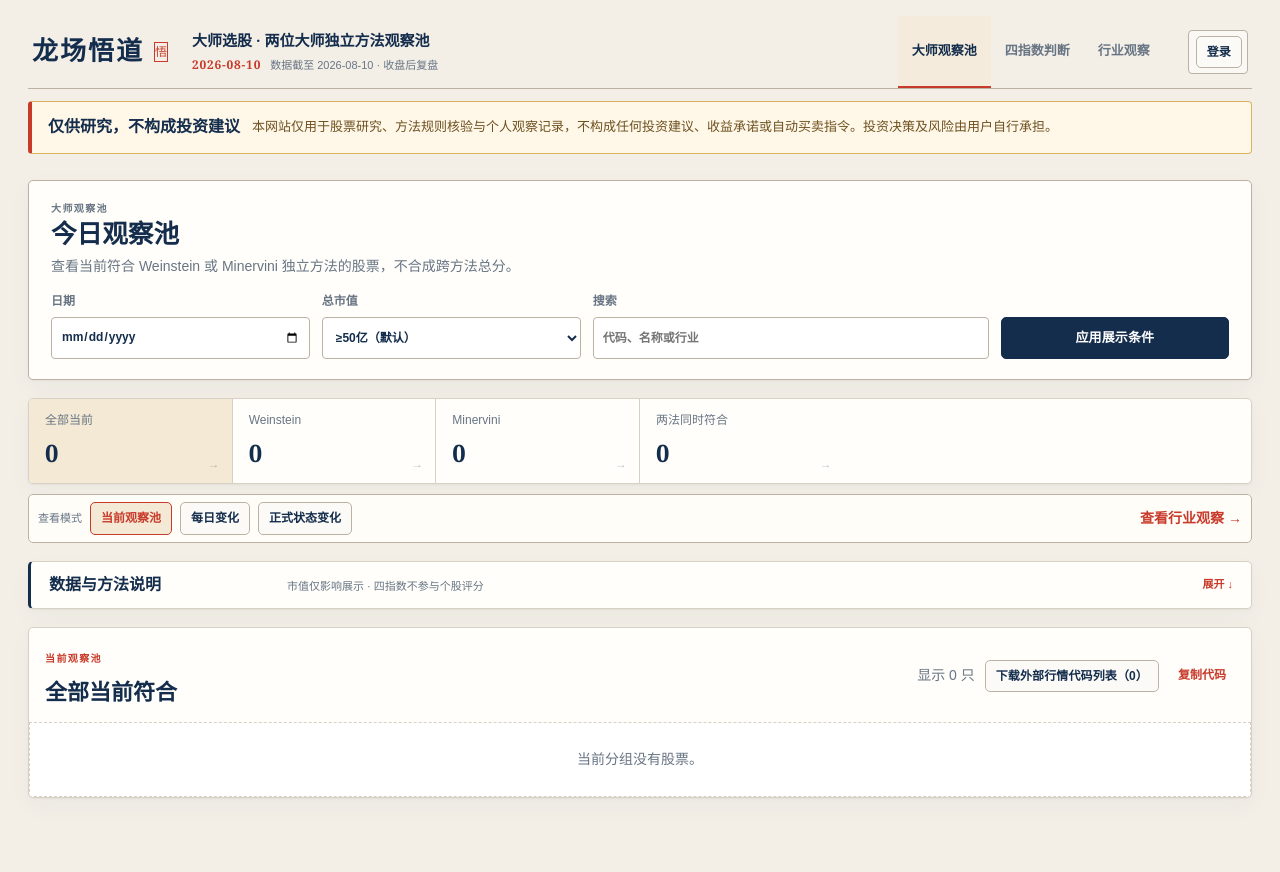
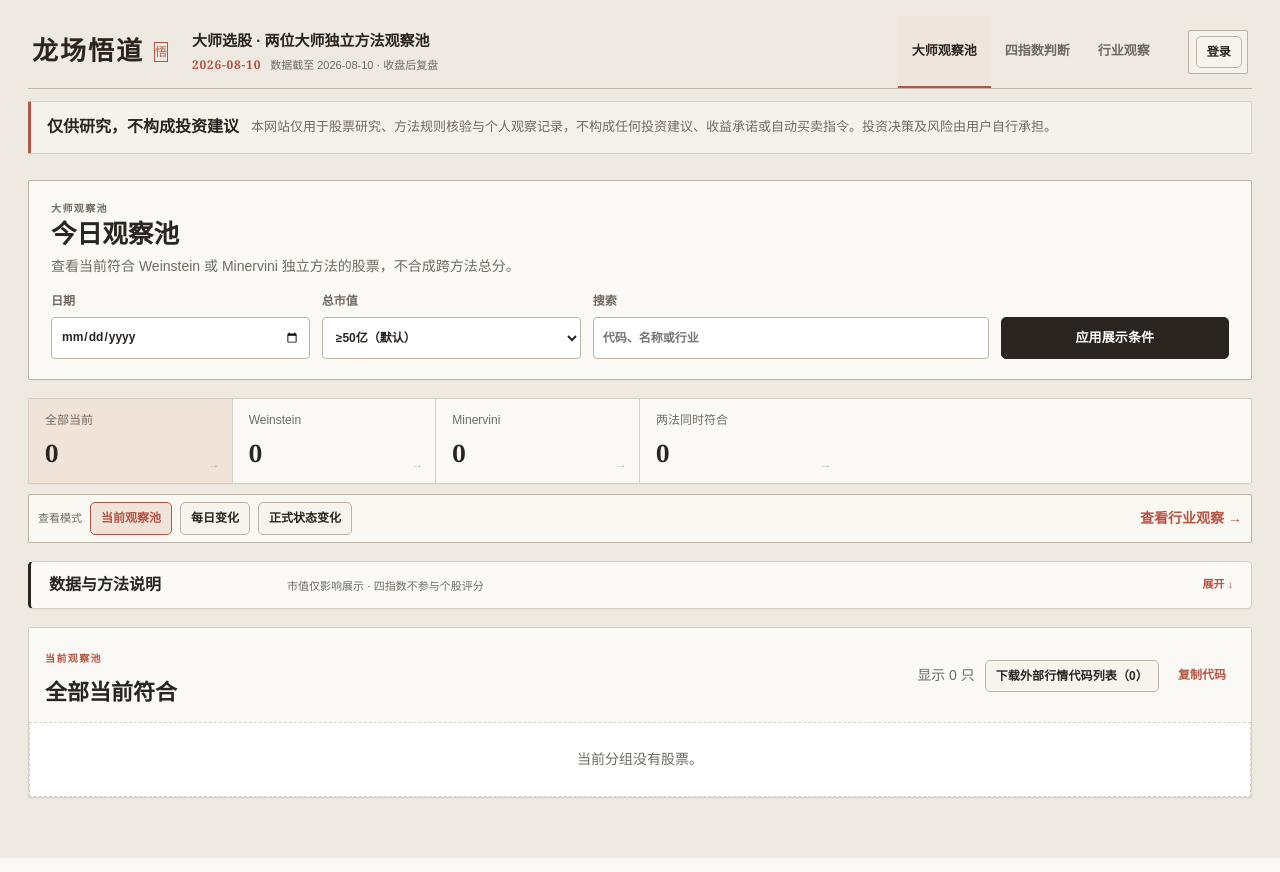
Before and after one commit to fujianbo1984/master-stock-selector, a FastAPI app: page /a/daily in a window 1280 px wide. Run offline with FastAPI, Linux system fonts and the light colour scheme; data that the repository does not hold is empty; parts of the project's set-up code (start-up, migrations or seed data) failed here and were passed over.

Commit message:
Refine site visual alignment

```diff
--- a/src/master_stock_selector/web/static/app.css
+++ b/src/master_stock_selector/web/static/app.css
@@ -1,22 +1,22 @@
 :root {
-  --paper: #f3efe7;
-  --panel: #fbfaf7;
-  --text: #142d4c;
-  --muted: #687584;
-  --line: #d8d0c3;
-  --line-strong: #bcb2a3;
-  --accent: #c83b2b;
-  --accent-soft: #f4e9d4;
-  --success: #187c59;
-  --success-soft: #e8f5ef;
-  --warning: #a56b00;
-  --warning-soft: #fff7e7;
-  --danger: #a73737;
-  --danger-soft: #fbecec;
-  --panel-soft: #f7f4ee;
-  --panel-strong: #fffefa;
-  --shadow-sm: 0 1px 2px rgba(20, 45, 76, .05), 0 8px 24px rgba(20, 45, 76, .035);
-  --shadow-md: 0 12px 32px rgba(20, 45, 76, .07);
+  --paper: #eee9e1;
+  --panel: #f7f3ed;
+  --text: #2a2521;
+  --muted: #716a63;
+  --line: #d7cfc5;
+  --line-strong: #bdb3a7;
+  --accent: #b55443;
+  --accent-soft: #f0e3d9;
+  --success: #34775a;
+  --success-soft: #e8f1eb;
+  --warning: #956d27;
+  --warning-soft: #f5ede0;
+  --danger: #9a473f;
+  --danger-soft: #f5e8e5;
+  --panel-soft: #f3eee7;
+  --panel-strong: #fbf9f5;
+  --shadow-sm: 0 1px 2px rgba(55, 43, 33, .035);
+  --shadow-md: 0 8px 24px rgba(55, 43, 33, .055);
 }
 
 * { box-sizing: border-box; }
@@ -25,6 +25,9 @@
 html { color-scheme: light; }
 
 body {
+  display: flex;
+  min-height: 100vh;
+  flex-direction: column;
   margin: 0;
   color: var(--text);
   background: var(--paper);
@@ -60,7 +63,7 @@ th[role="button"]:focus-visible {
 }
 .skip-link:focus { top: 12px; }
 
-.shell { width: 100%; max-width: 1600px; min-height: 100vh; margin: 0 auto; padding: 16px 28px 56px; }
+.shell { width: 100%; max-width: 1600px; flex: 1 0 auto; margin: 0 auto; padding: 16px 28px 42px; }
 
 .research-header {
   display: grid;
@@ -123,7 +126,7 @@ th[role="button"]:focus-visible {
   min-height: 42px;
   padding: 5px 5px 5px 7px;
   border: 1px solid var(--line-strong);
-  border-radius: 4px;
+  border-radius: 2px;
   background: color-mix(in srgb, var(--panel) 82%, var(--paper));
   white-space: nowrap;
 }
@@ -153,11 +156,11 @@ th[role="button"]:focus-visible {
 .investment-notice-prominent {
   margin: 12px 0;
   padding: 13px 16px;
-  border: 1px solid #d9b35e;
-  border-left: 4px solid var(--accent);
-  border-radius: 4px;
-  background: var(--warning-soft);
-  color: #6d5120;
+  border: 1px solid var(--line);
+  border-left: 3px solid var(--accent);
+  border-radius: 2px;
+  background: color-mix(in srgb, var(--panel) 82%, var(--paper));
+  color: var(--muted);
 }
 .investment-notice-prominent strong {
   flex: 0 0 auto;
@@ -204,7 +207,7 @@ th[role="button"]:focus-visible {
 
 .research-main { padding-top: 14px; }
 .section { margin: 0 0 18px; }
-.panel { padding: 18px 20px; border: 1px solid var(--line); border-radius: 5px; background: var(--panel-strong); box-shadow: var(--shadow-sm); }
+.panel { padding: 18px 20px; border: 1px solid var(--line); border-radius: 2px; background: var(--panel-strong); box-shadow: var(--shadow-sm); }
 .section-heading { display: flex; justify-content: space-between; gap: 18px; align-items: center; margin-bottom: 12px; }
 .section-heading h2, .section-heading h3 { margin: 2px 0 0; font-family: "Songti SC", "STSong", serif; }
 .section-heading h2 { font-size: 22px; }
@@ -219,7 +222,7 @@ th[role="button"]:focus-visible {
   align-items: center;
   padding: 20px 22px;
   border: 1px solid var(--line-strong);
-  border-radius: 5px;
+  border-radius: 2px;
   background: var(--panel-strong);
   box-shadow: var(--shadow-sm);
 }
@@ -352,9 +355,9 @@ textarea { resize: vertical; }
   overflow-x: auto;
   padding: 9px 10px;
   border: 1px solid var(--line-strong);
-  border-radius: 5px;
+  border-radius: 2px;
   background: color-mix(in srgb, var(--panel-strong) 92%, var(--paper));
-  box-shadow: 0 8px 18px rgba(20, 45, 76, 0.05);
+  box-shadow: var(--shadow-sm);
 }
 .daily-jumpbar > span,
 .daily-jumpbar button,
@@ -432,7 +435,7 @@ textarea { resize: vertical; }
 .index-stage-grid { grid-template-columns: repeat(4, minmax(0, 1fr)); }
 .index-detail-grid { grid-template-columns: repeat(2, minmax(0, 1fr)); }
 .method-evidence-grid { grid-template-columns: repeat(2, minmax(0, 1fr)); }
-.index-stage-card { display: grid; gap: 9px; padding: 18px; border: 1px solid var(--line); border-radius: 5px; background: var(--panel-strong); box-shadow: var(--shadow-sm); }
+.index-stage-card { display: grid; gap: 9px; padding: 18px; border: 1px solid var(--line); border-radius: 2px; background: var(--panel-strong); box-shadow: var(--shadow-sm); }
 .index-stage-card strong { font-size: 17px; }
 .index-stage-card small { color: var(--muted); }
 .index-method-result { display: flex; flex-wrap: wrap; align-items: center; justify-content: space-between; gap: 6px 10px; }
@@ -467,10 +470,10 @@ textarea { resize: vertical; }
 .index-stage-disclosure[open] > summary > span:last-child::after { content: "收起四指数判断"; font-size: 12px; }
 .index-stage-disclosure .section-heading { margin: 16px 22px 10px; }
 .index-stage-disclosure .index-stage-grid { margin: 0 22px 20px; }
-.stage-stage_2 { border-color: #59aa87; box-shadow: inset 0 3px 0 var(--success); }
-.stage-stage_3, .stage-stage_4 { border-color: #cf8e86; box-shadow: inset 0 3px 0 var(--danger); }
-.stage-transition { border-color: #d8ad45; box-shadow: inset 0 3px 0 var(--warning); }
-.stage-unknown { box-shadow: inset 0 3px 0 var(--muted); }
+.stage-stage_2 { border-color: color-mix(in srgb, var(--success) 48%, var(--line)); box-shadow: inset 0 2px 0 var(--success); }
+.stage-stage_3, .stage-stage_4 { border-color: color-mix(in srgb, var(--danger) 48%, var(--line)); box-shadow: inset 0 2px 0 var(--danger); }
+.stage-transition { border-color: color-mix(in srgb, var(--warning) 48%, var(--line)); box-shadow: inset 0 2px 0 var(--warning); }
+.stage-unknown { box-shadow: inset 0 2px 0 var(--muted); }
 
 .grid { display: grid; }
 .kpi-grid {
@@ -478,7 +481,7 @@ textarea { resize: vertical; }
   gap: 0;
   overflow: hidden;
   border: 1px solid var(--line);
-  border-radius: 5px;
+  border-radius: 2px;
   background: var(--panel-strong);
   box-shadow: var(--shadow-sm);
 }
@@ -1439,7 +1442,7 @@ th[aria-sort="ascending"], th[aria-sort="descending"] { color: var(--text); box-
   display: grid;
   grid-template-columns: minmax(0, 1.08fr) minmax(360px, .92fr);
   width: min(980px, calc(100vw - 48px));
-  min-height: calc(100vh - 72px);
+  min-height: calc(100vh - 116px);
   margin: 0 auto;
   align-items: center;
   gap: clamp(42px, 7vw, 86px);
@@ -1463,7 +1466,7 @@ th[aria-sort="ascending"], th[aria-sort="descending"] { color: var(--text); box-
 .auth-boundaries small { color: var(--muted); font-size: 10px; }
 .auth-public-link { display: flex; justify-content: space-between; gap: 18px; align-items: baseline; color: var(--muted); font-size: 11px; }
 .auth-public-link strong { color: var(--accent); font-size: 13px; }
-.auth-panel { width: 100%; padding: 32px; border-top: 3px solid var(--accent); box-shadow: 0 18px 44px rgba(20, 45, 76, .08); }
+.auth-panel { width: 100%; padding: 32px; border-top: 3px solid var(--accent); box-shadow: var(--shadow-md); }
 .auth-panel-heading { display: grid; gap: 5px; margin-bottom: 22px; }
 .auth-panel-heading h2 { margin: 10px 0 0; font-family: "Songti SC", "STSong", serif; font-size: 28px; }
 .auth-panel-heading p { margin: 0; color: var(--muted); font-size: 12px; }
--- a/src/master_stock_selector/web/templates/base.html
+++ b/src/master_stock_selector/web/templates/base.html
@@ -4,7 +4,7 @@
   <meta charset="utf-8">
   <meta name="viewport" content="width=device-width, initial-scale=1">
   <title>{% block title %}龙场悟道 · 大师选股{% endblock %}</title>
-  <link rel="stylesheet" href="/static/app.css?v=20260818-article-navigation-v44">
+  <link rel="stylesheet" href="/static/app.css?v=20260818-main-site-visual-alignment-v45">
 </head>
 <body class="app-body {% block body_class %}{% endblock %}">
   <a class="skip-link" href="#main-content">跳到主要内容</a>
```
Also changed, not shown: tests/test_watchlist_web.py (+0 -1 lines).
